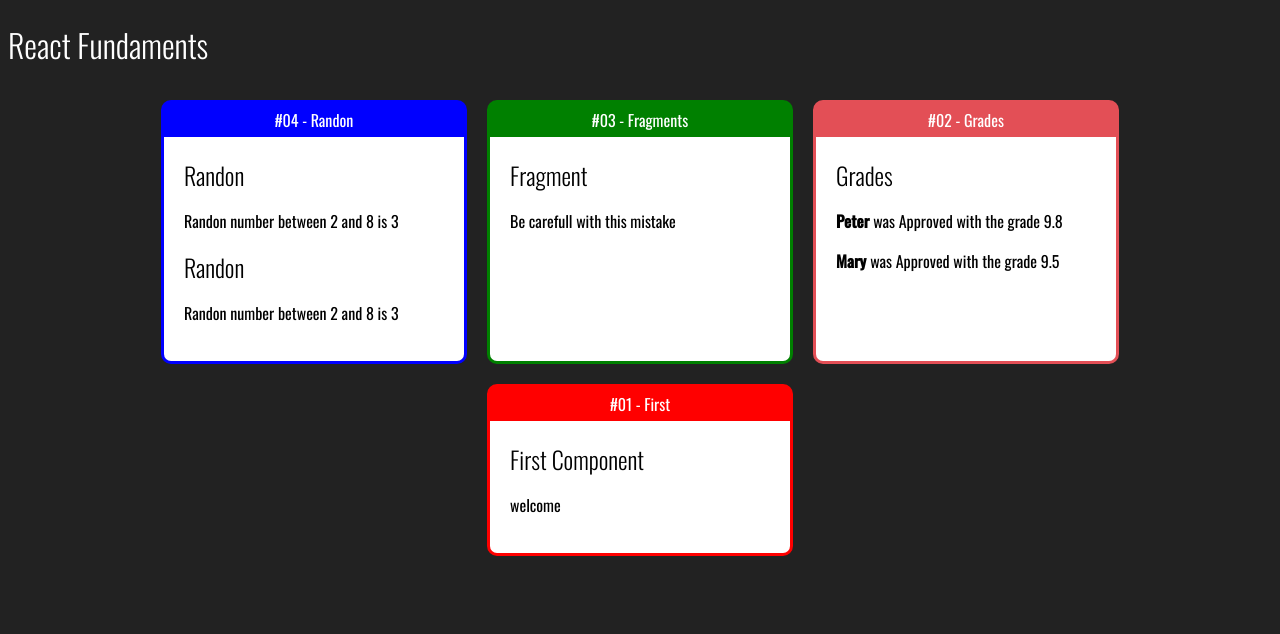
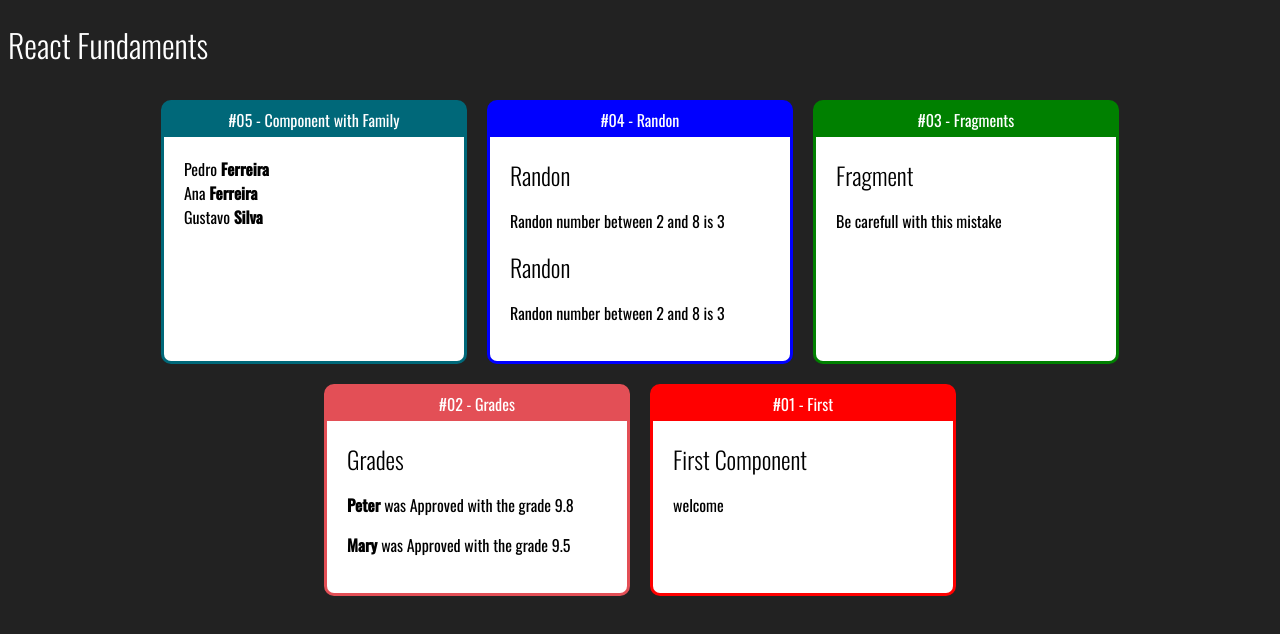
Before and after one commit to jessik126/fundaments-react, a React (Create React App) app: page / in a window 1280 px wide. Shown: the top 634 px of the page. Built offline with nearby package versions, Linux system fonts and the light colour scheme.

Commit message:
Create component with children and props

```diff
--- a/src/App.jsx
+++ b/src/App.jsx
@@ -6,11 +6,15 @@
 import WithParameter from './components/basics/WithParameter';
 import Fragment from './components/basics/Fragment';
 import Random from "./components/basics/Random";
+import Family from "./components/basics/Family";
 
 export default _ => (
     <div className="App">
         <h1>React Fundaments</h1>
         <div className="Cards">
+            <Card title="#05 - Component with Family" color="#006879">
+                <Family lastname="Ferreira"/>
+            </Card>
             <Card title="#04 - Randon" color="blue">
                 <Random min={2} max={8}></Random>
                 <Random min={2} max={8}></Random>
--- /dev/null
+++ b/src/components/basics/Family.jsx
@@ -0,0 +1,12 @@
+import React from "react";
+import FamilyMember from './FamilyMember';
+
+export default (props) => {
+    return (
+        <div>
+            <FamilyMember name="Pedro" lastname={props.lastname} />
+            <FamilyMember name="Ana" {...props} />
+            <FamilyMember name="Gustavo" lastname="Silva" />
+        </div>
+    )
+}
--- /dev/null
+++ b/src/components/basics/FamilyMember.jsx
@@ -0,0 +1,5 @@
+import React from "react";
+
+export default (props) => {
+    return <div> {props.name} <strong> {props.lastname}</strong></div>
+}
```
